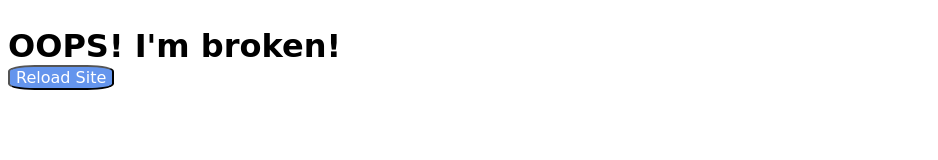
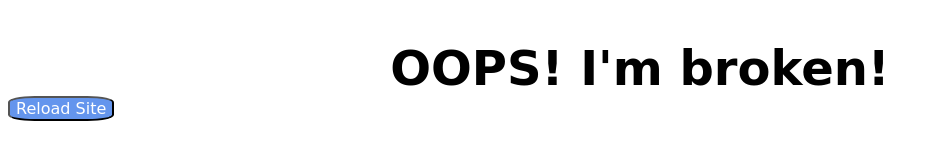
Before and after one commit to mkolterman/mkolterman.github.io, a plain HTML site: page 404.html in a window 1280 px wide. Shown: the whole page, without its empty margins (0-938 px from the left). Drawn offline with Linux system fonts and the light colour scheme; a web font is replaced by a local one.

Commit message:
Update 404.html

```diff
--- a/404.html
+++ b/404.html
@@ -11,7 +11,7 @@
     <title>OOPS!</title>
 </head>
 <body>
-    <h2>OOPS! I'm broken!</h2>
+    <h2 class="oops">OOPS! I'm broken!</h2>
     <button onclick="window.location.href = 'index.html';">Reload Site</button>
 </body>
 </html>
```
